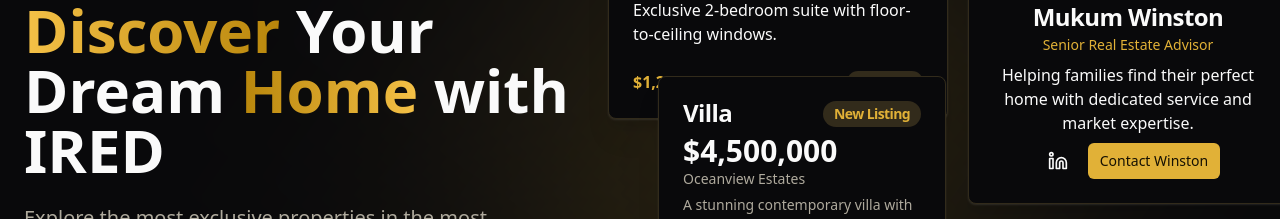
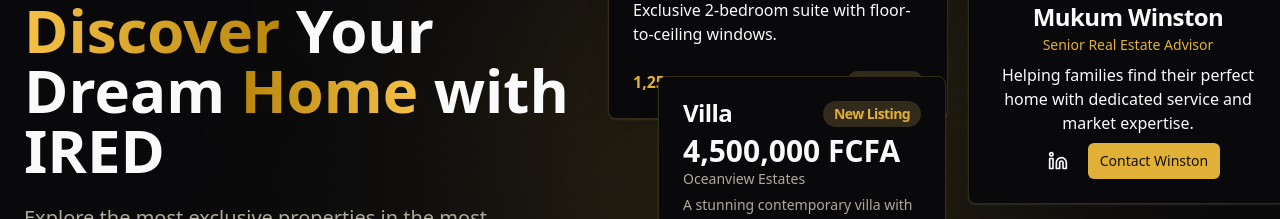
Before and after one commit to MudehDieudonne/frontend-estate-ui, a React (Vite) app: page / in a window 1280 px wide. Shown: the part 259-478 px from the top of the page. Built offline with nearby package versions, Linux system fonts and the light colour scheme; no server answers.

Commit message:
Final landing page refinements: Hero CTA to feed, all currencies to FCFA

```diff
--- a/src/components/Hero.tsx
+++ b/src/components/Hero.tsx
@@ -29,7 +29,7 @@
         </p>
 
         <div className="space-y-4 md:space-y-0 md:space-x-4">
-          <Button className="w-full md:w-1/3" onClick={() => navigate("/register")}>
+          <Button className="w-full md:w-1/3" onClick={() => navigate("/feed")}>
             Browse Listings
           </Button>
 
--- a/src/components/HeroCards.tsx
+++ b/src/components/HeroCards.tsx
@@ -34,7 +34,7 @@
 
         <CardContent>Exclusive 2-bedroom suite with floor-to-ceiling windows.</CardContent>
         <CardFooter className="flex justify-between items-center">
-          <span className="font-bold text-primary">$1,250,000</span>
+          <span className="font-bold text-primary">1,250,000 FCFA</span>
           <Badge variant="secondary">Featured</Badge>
         </CardFooter>
       </Card>
@@ -90,7 +90,7 @@
             </Badge>
           </CardTitle>
           <div className="flex flex-col">
-            <span className="text-3xl font-bold">$4,500,000</span>
+            <span className="text-3xl font-bold">4,500,000 FCFA</span>
             <span className="text-muted-foreground text-sm">Oceanview Estates</span>
           </div>
 
--- a/src/components/Pricing.tsx
+++ b/src/components/Pricing.tsx
@@ -112,7 +112,7 @@
                 ) : null}
               </CardTitle>
               <div>
-                <span className="text-3xl font-bold">${pricing.price}</span>
+                <span className="text-3xl font-bold">{pricing.price.toLocaleString()} FCFA</span>
                 <span className="text-muted-foreground"> /month</span>
               </div>
 
```
